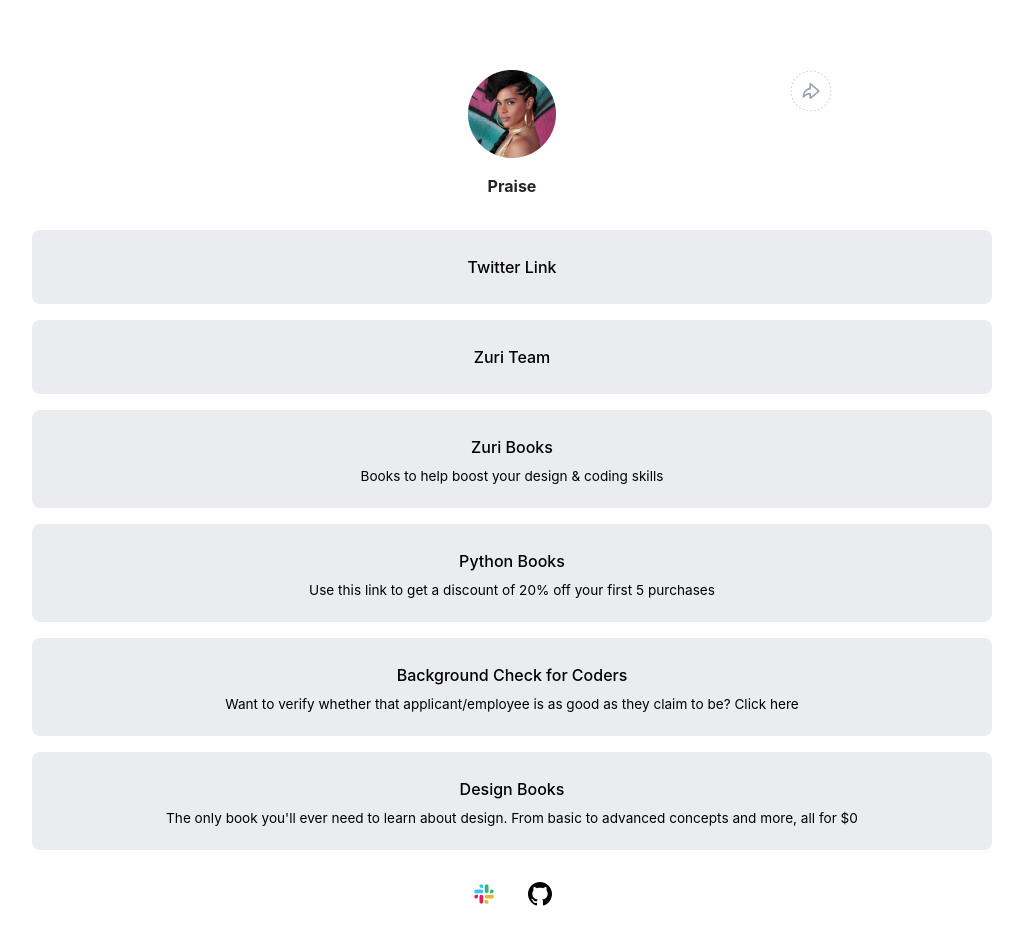
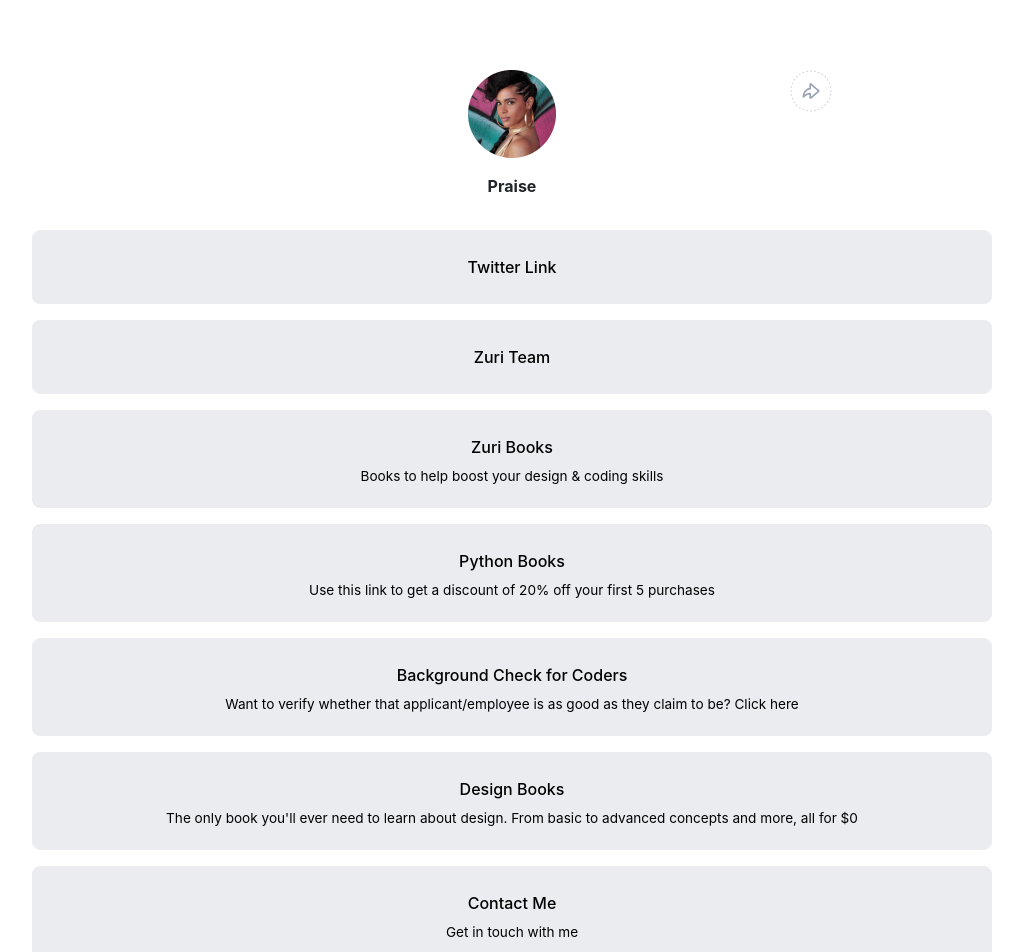
Before and after one commit to Praise25/stage-2-task, a React (Create React App) app: page / in a window 1280 px wide. Shown: the top 952 px of the page, without its empty margins (128-1151 px from the left). Built offline with nearby package versions, Linux system fonts and the light colour scheme.

Commit message:
feat: add contact me link

```diff
--- a/src/components/LinkList.jsx
+++ b/src/components/LinkList.jsx
@@ -33,6 +33,12 @@
         id="book__design"
         sub="The only book you'll ever need to learn about design. From basic to advanced concepts and more, all for $0"
       />
+      <LinkItems
+        name="Contact Me"
+        link="/content"
+        id="contact"
+        sub="Get in touch with me"
+      />
     </section>
   );
 };
```
